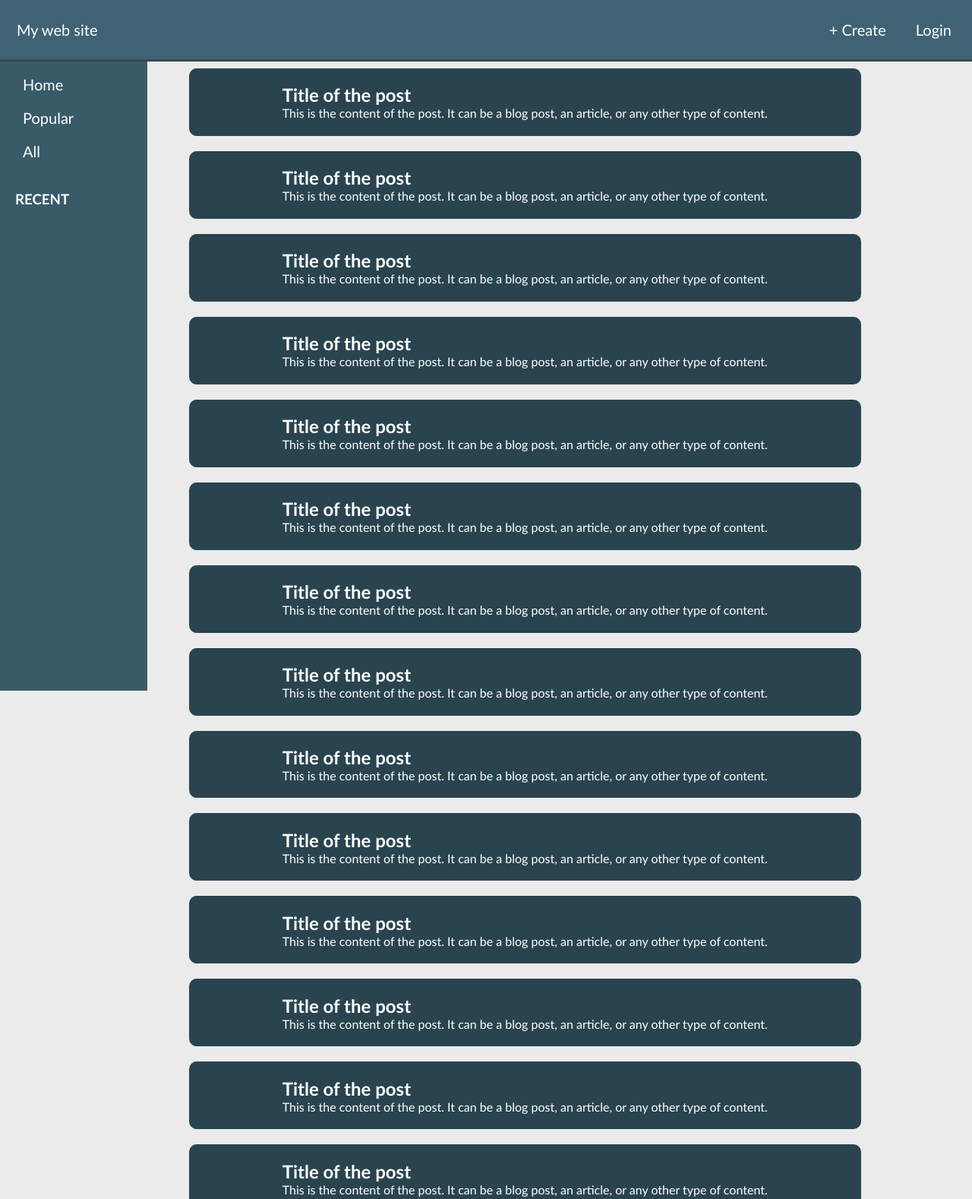
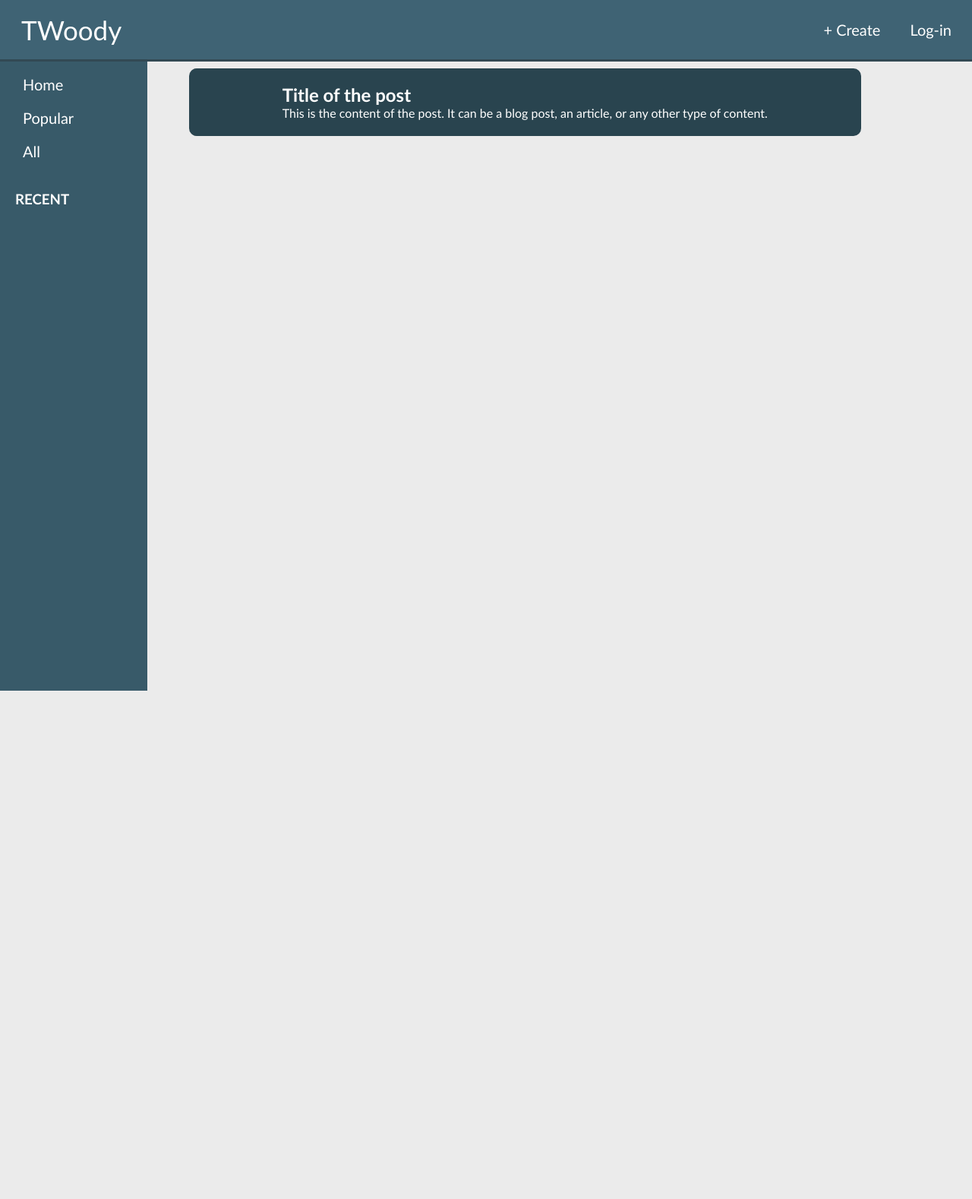
Before and after one commit to Skulliks/twoody, a plain HTML site: page index.html in a window 1280 px wide. Shown: the top 1578 px of the page at 76% size. After the commit the page ends 890 px from the top, so only its background shows below. Drawn offline with Linux system fonts and the light colour scheme.

Commit message:
Litle modifications of interface

```diff
--- a/index.html
+++ b/index.html
@@ -10,9 +10,9 @@
 
     <body>
         <div class="header">
-            <a href="index.html" class="logoLink">My web site</a>
+            <a href="index.html" class="logoLink">TWoody</a>
             <a href="create_post.html" class="btnHeader">+ Create</a>
-            <a href="login.html" class="btnHeader">Login</a>
+            <a href="login.html" class="btnHeader">Log-in</a>
         </div>
 
         <div class="sidebar">
@@ -27,71 +27,6 @@
                 <h2>Title of the post</h2>
                 <p>This is the content of the post. It can be a blog post, an article, or any other type of content.</p>
             </div>
-            <div class="post">
-                <h2>Title of the post</h2>
-                <p>This is the content of the post. It can be a blog post, an article, or any other type of content.</p>
-            </div>
-            <div class="post">
-                <h2>Title of the post</h2>
-                <p>This is the content of the post. It can be a blog post, an article, or any other type of content.</p>
-            </div>
-            <div class="post">
-                <h2>Title of the post</h2>
-                <p>This is the content of the post. It can be a blog post, an article, or any other type of content.</p>
-            </div>
-            <div class="post">
-                <h2>Title of the post</h2>
-                <p>This is the content of the post. It can be a blog post, an article, or any other type of content.</p>
-            </div>
-            <div class="post">
-                <h2>Title of the post</h2>
-                <p>This is the content of the post. It can be a blog post, an article, or any other type of content.</p>
-            </div>
-            <div class="post">
-                <h2>Title of the post</h2>
-                <p>This is the content of the post. It can be a blog post, an article, or any other type of content.</p>
-            </div>
-            <div class="post">
-                <h2>Title of the post</h2>
-                <p>This is the content of the post. It can be a blog post, an article, or any other type of content.</p>
-            </div>
-            <div class="post">
-                <h2>Title of the post</h2>
-                <p>This is the content of the post. It can be a blog post, an article, or any other type of content.</p>
-            </div>
-            <div class="post">
-                <h2>Title of the post</h2>
-                <p>This is the content of the post. It can be a blog post, an article, or any other type of content.</p>
-            </div>
-            <div class="post">
-                <h2>Title of the post</h2>
-                <p>This is the content of the post. It can be a blog post, an article, or any other type of content.</p>
-            </div>
-            <div class="post">
-                <h2>Title of the post</h2>
-                <p>This is the content of the post. It can be a blog post, an article, or any other type of content.</p>
-            </div>
-            <div class="post">
-                <h2>Title of the post</h2>
-                <p>This is the content of the post. It can be a blog post, an article, or any other type of content.</p>
-            </div>
-            <div class="post">
-                <h2>Title of the post</h2>
-                <p>This is the content of the post. It can be a blog post, an article, or any other type of content.</p>
-            </div>
-            <div class="post">
-                <h2>Title of the post</h2>
-                <p>This is the content of the post. It can be a blog post, an article, or any other type of content.</p>
-            </div>
-            <div class="post">
-                <h2>Title of the post</h2>
-                <p>This is the content of the post. It can be a blog post, an article, or any other type of content.</p>
-            </div>
         </div>
     </body>
-    <bottom>
-        <div class="footer">
-            <p>Copyright &copy; 2025</p>
-        </div>
-    </bottom>
 </html>
--- a/style.css
+++ b/style.css
@@ -52,7 +52,7 @@ body {
     z-index: 1000;
 }
 
-.header a{
+.btnHeader{
     text-decoration: none;
     color: white;
     margin-top: 15px;
@@ -69,14 +69,19 @@ body {
 }
 
 .logoLink {
+    position: fixed;
+    left: 0px;
+    text-decoration: none;
+    padding: 18px;
     color: white;
     display: flex;
-    position: absolute;
     left: 10px;
+    font-size: 35px;
 }
 
 .logoLink:hover{
-    background-color: #3f6374;
+    color: #8ecae6;
+    transition: color 0.3s ease;
 }
 
 
@@ -89,13 +94,6 @@ body {
     width: 80%;
 }
 
-.footer {
-    background-color: #324954;
-    padding: 30px;
-    text-align: center;
-    margin-top: 20%;
-    position:static;
-}
 
 .titre {
     margin-top: 30px;
```
Also changed, not shown: login.html (+2 -2 lines), register.html (+2 -2 lines).
